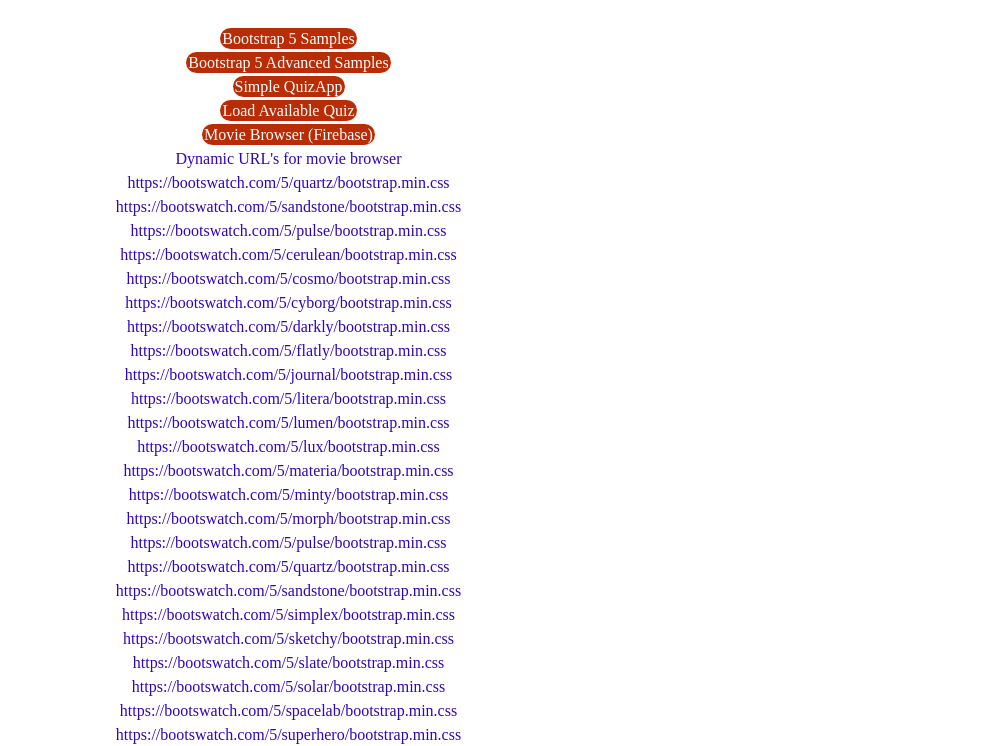
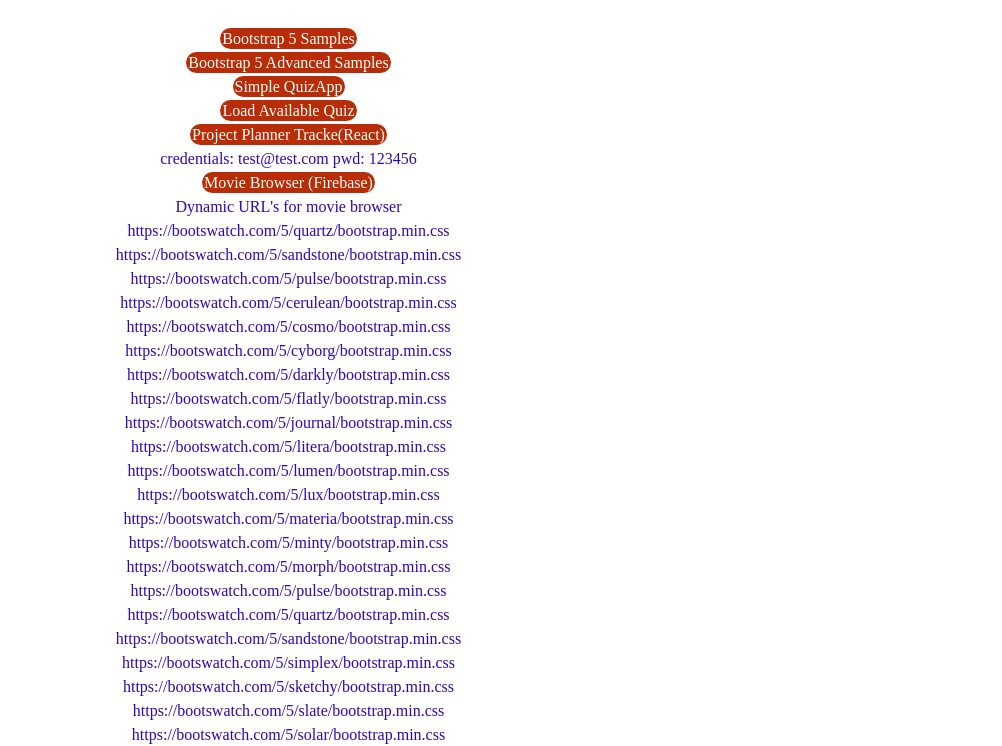
Before and after one commit to nk409/nk409, a plain HTML site: page index.html in a window 1280 px wide. Shown: the part 58-804 px from the top of the page, without its empty margins (104-1106 px from the left). Drawn offline with Linux system fonts and the light colour scheme.

Commit message:
Update index.html
Added react project sample

```diff
--- a/index.html
+++ b/index.html
@@ -32,6 +32,8 @@
                 <li><a href="Info/BS543.html" class="start">Bootstrap 5 Advanced Samples</a> </li>
                 <li><a href="Info/QuizApp.html" class="start">Simple QuizApp</a> </li>
                 <li><a href="Info/PSQuizApp.html" class="start">Load Available Quiz </a>   </li>
+                <li><a href="https://netninja-marioplan-ea10d.firebaseapp.com/" class="start">Project Planner Tracke(React) </a>   </li>
+                <li>credentials: test@test.com pwd: 123456</li>
                 <li><a href="https://nkng12moviebrowser.web.app/home" class="start">Movie Browser (Firebase) </a>   </li>
                 <li>
                     Dynamic URL's for movie browser
```
